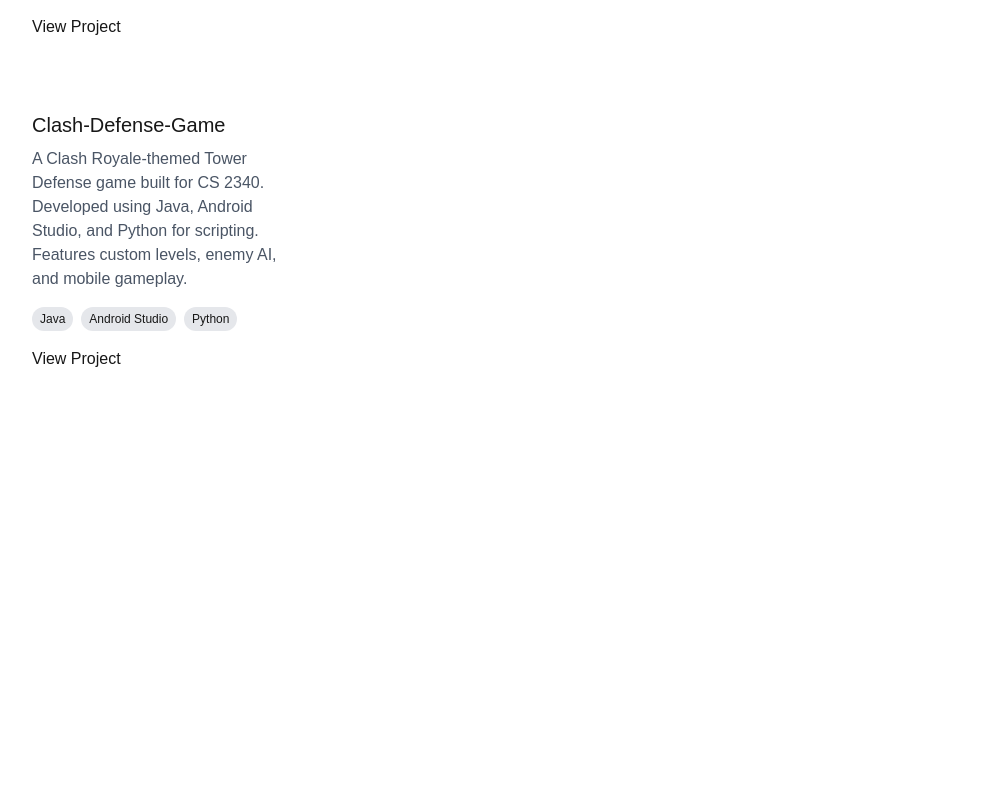
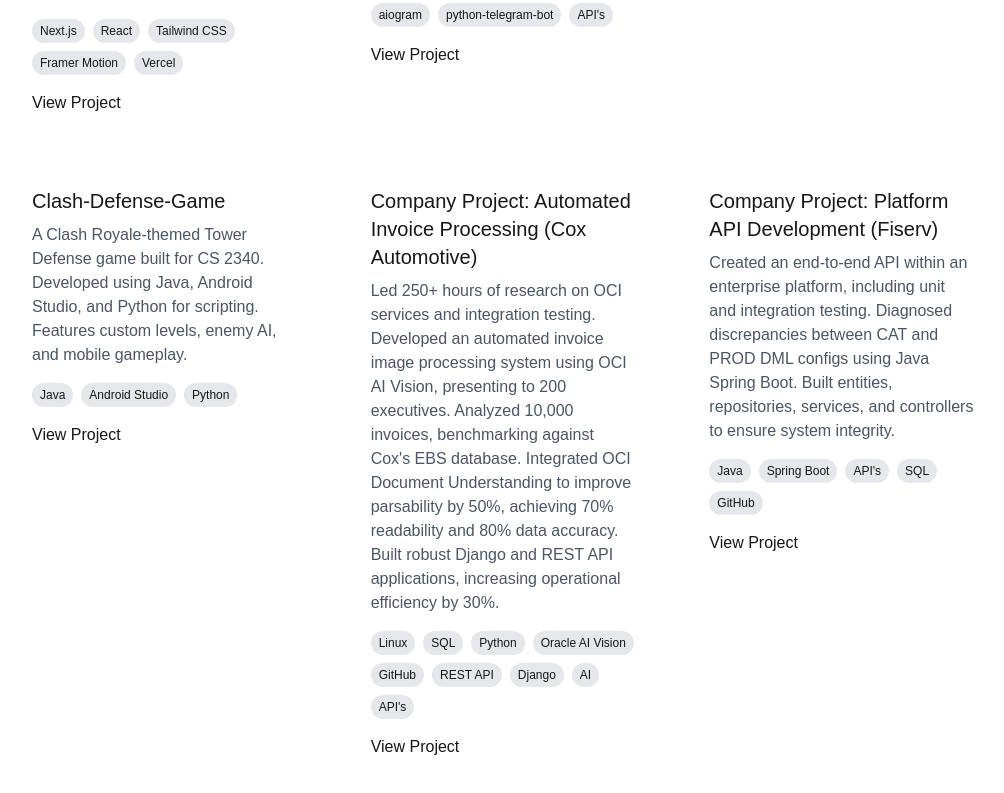
Before and after one commit to SurajGeddam/personal-portfolio, a Next.js app: page /projects in a window 1280 px wide. Shown: the part 1045-1838 px from the top of the page, without its empty margins (136-1140 px from the left). Before the commit the page ends 1504 px from the top, so only its background shows below. Built offline with nearby package versions, Linux system fonts and the light colour scheme.

Commit message:
feat: add two company projects, update Collab Web skills, and expand filter categories

```diff
--- a/components/Projects.tsx
+++ b/components/Projects.tsx
@@ -7,7 +7,7 @@
     title: "Undergraduate Research – Collab Web",
     description:
       "Trained Google's Palm2 LLM on 10 years of Georgia Tech student records to build a chatbot for efficient data queries; organized data in MySQL and created 5 visualization tools.",
-    tech: ["Python", "Aura", "Jupyter", "Neo4j", "Palm2", "SQL", "Cypher", "AI"],
+    tech: ["Python", "Aura", "Jupyter", "Neo4j", "Palm2", "SQL", "Cypher", "AI", "Tableau", "GitHub", "Jupyter"],
     href: "https://github.com/SurajGeddam/Collab-Web",
   },
   {
@@ -52,6 +52,18 @@
     tech: ["Java", "Android Studio", "Python"],
     href: "https://github.com/SurajGeddam/Clash-Defense-Game",
   },
+  {
+    title: "Company Project: Automated Invoice Processing (Cox Automotive)",
+    description:
+      "Led 250+ hours of research on OCI services and integration testing. Developed an automated invoice image processing system using OCI AI Vision, presenting to 200 executives. Analyzed 10,000 invoices, benchmarking against Cox's EBS database. Integrated OCI Document Understanding to improve parsability by 50%, achieving 70% readability and 80% data accuracy. Built robust Django and REST API applications, increasing operational efficiency by 30%.",
+    tech: ["Linux", "SQL", "Python", "Oracle AI Vision", "GitHub", "REST API", "Django", "AI", "API's"],
+  },
+  {
+    title: "Company Project: Platform API Development (Fiserv)",
+    description:
+      "Created an end-to-end API within an enterprise platform, including unit and integration testing. Diagnosed discrepancies between CAT and PROD DML configs using Java Spring Boot. Built entities, repositories, services, and controllers to ensure system integrity.",
+    tech: ["Java", "Spring Boot", "API's", "SQL", "GitHub"],
+  },
 ];
 
 const categories = [
@@ -66,6 +78,13 @@
   "C/C++",
   "API's",
   "AI",
+  "Oracle AI Vision",
+  "Linux",
+  "REST API",
+  "Spring Boot",
+  "Django",
+  "GitHub",
+  "Tableau",
 ];
 
 export default function Projects() {
```
